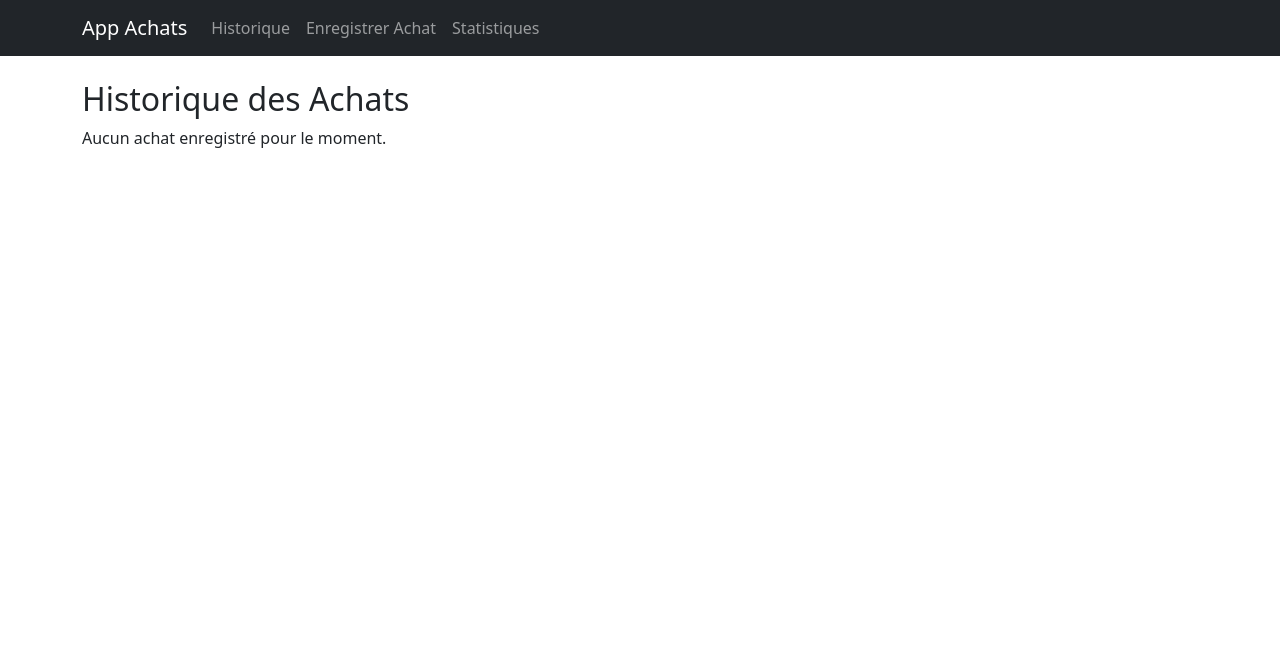
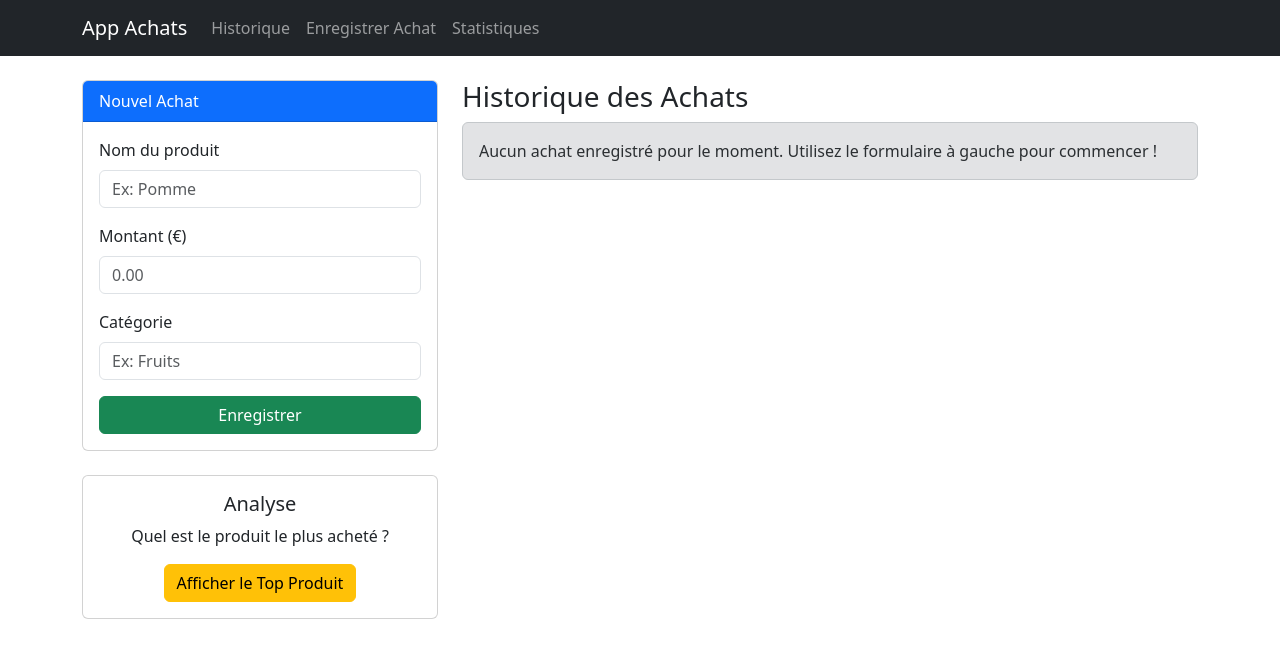
Before and after one commit to akadiriyassir-sketch/Application_Yas, a Flask app: page / in a window 1280 px wide. Shown: the top 658 px of the page. Run offline with Flask 3, Linux system fonts and the light colour scheme.

Commit message:
Update index page: add form and top product button

```diff
--- a/app.py
+++ b/app.py
@@ -1,44 +1,51 @@
 from flask import Flask, render_template, request, redirect, url_for, flash
 from Models.achat_model import GestionAchats, Achat, obtenir_top_produit
-import os
 
 app = Flask(__name__)
-app.secret_key = 'cle_secrete_pour_flash'  # Nécessaire pour les messages flash
+app.secret_key = 'cle_secrete_pour_flash'
 
-# Instance globale pour simuler la base de données en mémoire
+# Instance globale (Simule la DB)
 gestion_achats = GestionAchats()
 
 @app.route('/')
 def index():
     historique = gestion_achats.consulter_historique()
-    return render_template('index.html', historique=historique)
+    # On récupère le top_produit s'il a été passé en paramètre GET (via redirect)
+    top_produit = request.args.get('top_produit')
+    return render_template('index.html', historique=historique, top_produit=top_produit)
 
-@app.route('/ajouter', methods=['GET', 'POST'])
+@app.route('/ajouter', methods=['POST'])
 def ajouter():
-    if request.method == 'POST':
-        nom = request.form['nom']
-        try:
-            prix = float(request.form['prix'])
-        except ValueError:
-            flash("Erreur : Le prix doit être un nombre valide.")
-            return redirect(url_for('ajouter'))
+    nom = request.form.get('nom')
+    try:
+        prix = float(request.form.get('prix'))
+    except (ValueError, TypeError):
+        flash("Erreur : Le prix doit être un nombre valide.")
+        return redirect(url_for('index'))
 
-        categorie = request.form['categorie']
+    categorie = request.form.get('categorie')
 
+    if nom and prix is not None and categorie:
         nouvel_achat = Achat(nom, prix, categorie)
         gestion_achats.enregistrer_achat(nouvel_achat)
+        flash(f"Achat '{nom}' ajouté avec succès !", "success")
+    else:
+        flash("Erreur : Tous les champs sont obligatoires.", "danger")
 
-        flash(f"Achat '{nom}' enregistré avec succès !")
-        return redirect(url_for('index'))
+    return redirect(url_for('index'))
 
-    return render_template('ajouter.html')
-
-@app.route('/statistiques')
-def statistiques():
+@app.route('/top-produit', methods=['POST'])
+def top_produit():
     historique = gestion_achats.consulter_historique()
     noms_produits = [achat.nom for achat in historique]
     top = obtenir_top_produit(noms_produits)
-    return render_template('statistiques.html', top_produit=top)
+
+    if top:
+        flash(f"Le produit le plus fréquent est : {top}", "info")
+        return redirect(url_for('index', top_produit=top))
+    else:
+        flash("Pas assez de données pour déterminer le top produit.", "warning")
+        return redirect(url_for('index'))
 
 if __name__ == '__main__':
     app.run(debug=True)
--- a/templates/index.html
+++ b/templates/index.html
@@ -1,11 +1,55 @@
 {% extends 'base.html' %}
 
 {% block content %}
-<h2>Historique des Achats</h2>
+<div class="row">
+    <!-- Colonne Gauche : Formulaire -->
+    <div class="col-md-4">
+        <div class="card mb-4">
+            <div class="card-header bg-primary text-white">
+                Nouvel Achat
+            </div>
+            <div class="card-body">
+                <form method="POST" action="{{ url_for('ajouter') }}">
+                    <div class="mb-3">
+                        <label for="nom" class="form-label">Nom du produit</label>
+                        <input type="text" class="form-control" id="nom" name="nom" placeholder="Ex: Pomme" required>
+                    </div>
+                    <div class="mb-3">
+                        <label for="prix" class="form-label">Montant (€)</label>
+                        <input type="number" step="0.01" class="form-control" id="prix" name="prix" placeholder="0.00" required>
+                    </div>
+                    <div class="mb-3">
+                        <label for="categorie" class="form-label">Catégorie</label>
+                        <input type="text" class="form-control" id="categorie" name="categorie" placeholder="Ex: Fruits" required>
+                    </div>
+                    <button type="submit" class="btn btn-success w-100">Enregistrer</button>
+                </form>
+            </div>
+        </div>
 
+        <div class="card">
+            <div class="card-body text-center">
+                <h5 class="card-title">Analyse</h5>
+                <p class="card-text">Quel est le produit le plus acheté ?</p>
+                <form action="{{ url_for('top_produit') }}" method="POST">
+                    <button type="submit" class="btn btn-warning">Afficher le Top Produit</button>
+                </form>
+                {% if top_produit %}
+                    <div class="alert alert-warning mt-3" role="alert">
+                        <strong>Top Produit :</strong> {{ top_produit }}
+                    </div>
+                {% endif %}
+            </div>
+        </div>
+    </div>
+
+    <!-- Colonne Droite : Historique -->
+    <div class="col-md-8">
+        <h3>Historique des Achats</h3>
         {% if historique %}
-    <table class="table table-striped">
-        <thead>
+            <div class="table-responsive">
+                <table class="table table-striped table-hover">
+                    <thead class="table-dark">
                         <tr>
                             <th>Nom</th>
                             <th>Prix</th>
@@ -22,8 +66,12 @@
                         {% endfor %}
                     </tbody>
                 </table>
+            </div>
         {% else %}
-    <p>Aucun achat enregistré pour le moment.</p>
+            <div class="alert alert-secondary">
+                Aucun achat enregistré pour le moment. Utilisez le formulaire à gauche pour commencer !
+            </div>
         {% endif %}
-
+    </div>
+</div>
 {% endblock %}
```
Lines whose indentation alone changed are shown as unchanged.
